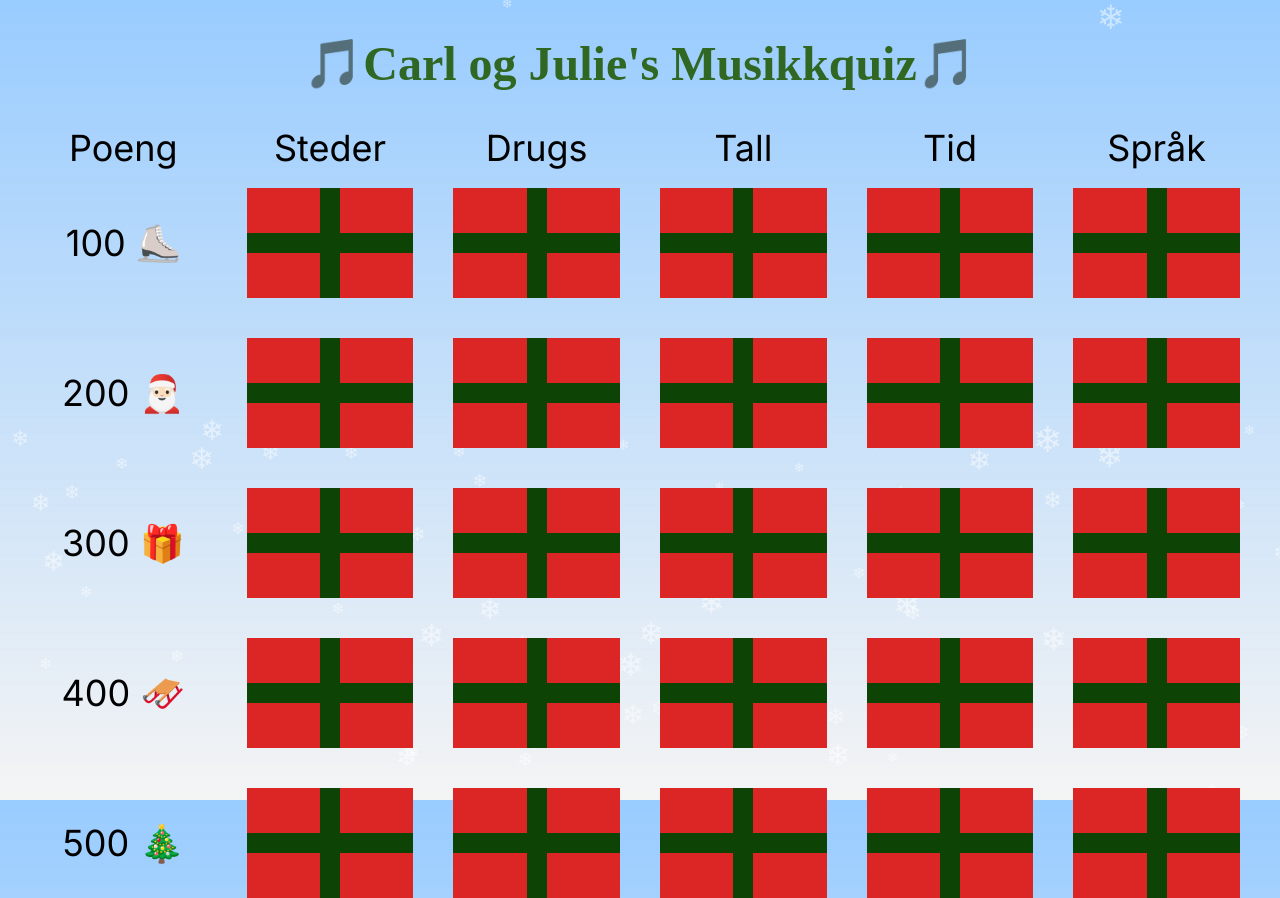
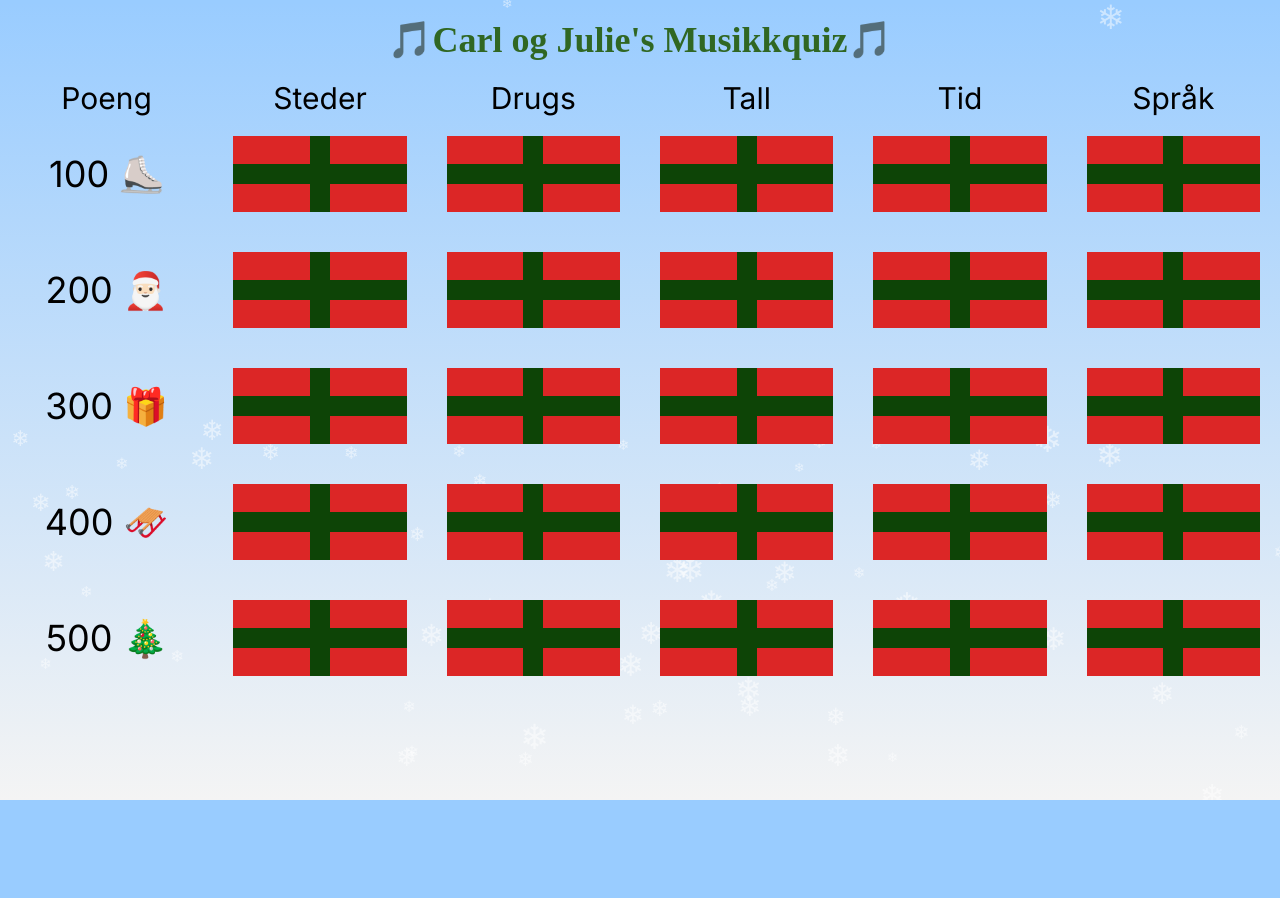
Before and after one commit to Carlvebbesen/Musikk-Quiz, a Next.js app: page / in a window 1280 px wide. After the commit the page ends 800 px from the top, so only its background shows below. Built offline with nearby package versions, Linux system fonts and the light colour scheme.

Commit message:
fix overflowW

```diff
--- a/src/app/page.tsx
+++ b/src/app/page.tsx
@@ -16,7 +16,7 @@ export default function Home() {
   return (
     <main>
       <Snowfall count={75} /> {/* Render the Snowfall component */}
-      <div className="relative z-10 p-10">
+      <div className="relative z-10 p-5">
         <MainHeader title="🎵Carl og Julie's Musikkquiz🎵" />
         <div className="grid grid-cols-6 gap-10 h-full w-full">
           <Row>
--- a/src/components/header.tsx
+++ b/src/components/header.tsx
@@ -1,7 +1,7 @@
 const Header = ({ type }: { type: string }) => {
   return (
     <div className="flex items-center justify-center mb-5">
-      <h2 className=" text-4xl">{type}</h2>
+      <h2 className=" text-3xl">{type}</h2>
     </div>
   );
 };
--- a/src/components/mainHeader.tsx
+++ b/src/components/mainHeader.tsx
@@ -6,8 +6,8 @@ interface MainHeaderProps {
 
 const MainHeader: React.FC<MainHeaderProps> = ({ title }) => {
   return (
-    <header className="text-5xl flex items-center justify-center mb-10">
-      <h1 className="font-bold">{title}</h1>
+    <header className="flex items-center justify-center mb-5">
+      <h1 className="font-bold text-4xl">{title}</h1>
     </header>
   );
 };
--- a/src/components/musicCell.tsx
+++ b/src/components/musicCell.tsx
@@ -15,7 +15,7 @@ const MusicCell: React.FC<MusikkCellProps> = ({ content }) => {
   };
 
   return (
-    <div className="mb-10 h-1/6 min-h-20">
+    <div className="mb-10 h-1/6 min-h-10">
       <motion.div
         className="box h-full relative"
         onClick={handleBoxClick}
```
